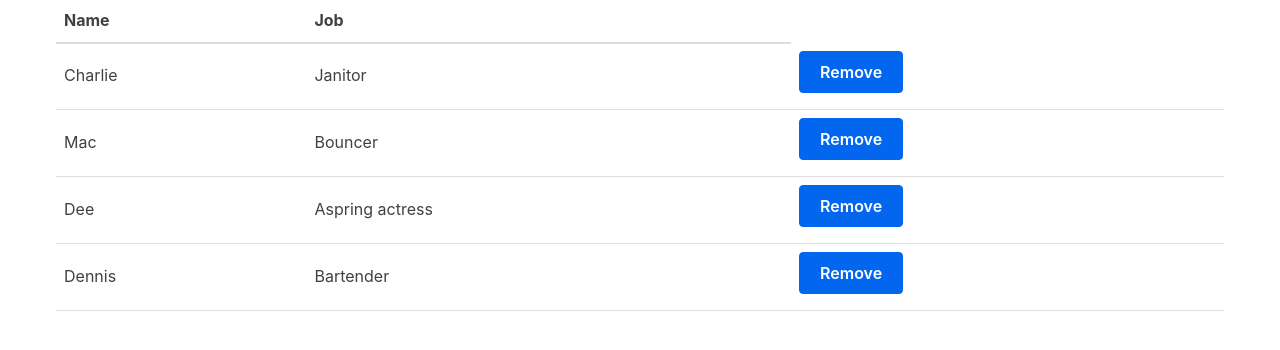
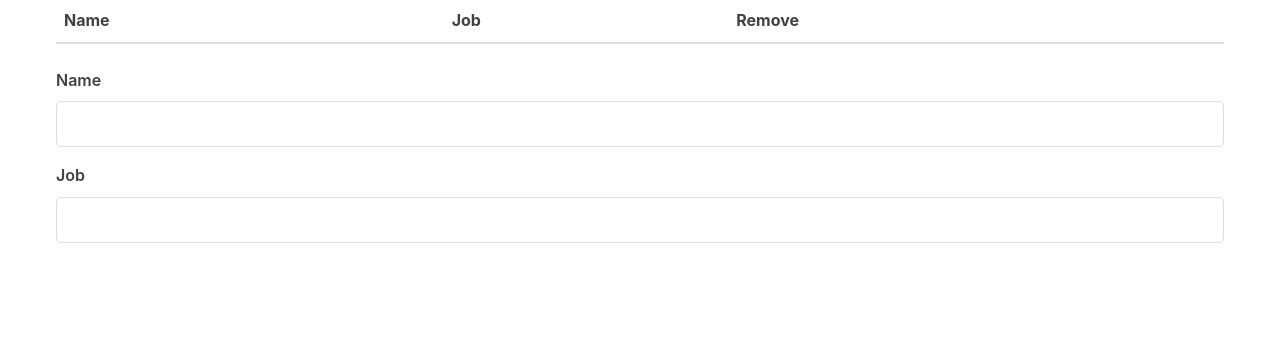
Before and after one commit to mallworth/307, a React (Vite) app in the folder packages/react-frontend/: page / in a window 1280 px wide. Shown: the top 350 px of the page. Built offline with nearby package versions, Linux system fonts and the light colour scheme.

Commit message:
Created form

```diff
--- /dev/null
+++ b/packages/react-frontend/src/Form.jsx
@@ -0,0 +1,37 @@
+import React, { useState } from "react";
+
+export default function Form() {
+    function handleChange(event) {
+        const { name, value } = event.target;
+
+        if (name === "job") {
+            setPerson({ name: person["name"], job: value });
+        } else {
+            setPerson({ name: value, job: person["job"] })
+        }
+    }
+
+    const [person, setPerson] = useState({
+        name: "",
+        job: ""
+    })
+
+    return (
+        <form>
+            <label htmlFor="name">Name</label>
+            <input
+                type="text"
+                name="name"
+                id="name"
+                value={person.name}
+                onChange={handleChange} />
+            <label htmlFor="job">Job</label>
+            <input
+                type="text"
+                name="job"
+                id="job"
+                value={person.job}
+                onChange={handleChange} />
+        </form>
+    );
+}
--- a/packages/react-frontend/src/MyApp.jsx
+++ b/packages/react-frontend/src/MyApp.jsx
@@ -1,26 +1,10 @@
 import React, { useState } from "react";
 import Table from "./Table";
+import Form from "./Form";
 
 
 export default function MyApp() {
-    const [characters, setCharacters] = useState([
-        {
-        name: "Charlie",
-        job: "Janitor"
-        },
-        {
-        name: "Mac",
-        job: "Bouncer"
-        },
-        {
-        name: "Dee",
-        job: "Aspring actress"
-        },
-        {
-        name: "Dennis",
-        job: "Bartender"
-        }
-    ]);
+    const [characters, setCharacters] = useState([]);
 
     function removeOneCharacter(index) {
         const updated = characters.filter((character, i) => {
@@ -37,6 +21,7 @@
             characterData={characters}
             removeCharacter={removeOneCharacter}
          />
+         <Form />
       </div>
     );
   }
--- a/packages/react-frontend/src/Table.jsx
+++ b/packages/react-frontend/src/Table.jsx
@@ -6,6 +6,7 @@
         <tr>
           <th>Name</th>
           <th>Job</th>
+          <th>Remove</th>
         </tr>
       </thead>
     );
@@ -19,7 +20,7 @@
                 <td>{row.job}</td>
                 <td>
                     <button onClick={() => props.removeCharacter(index)}>
-                        Remove
+                        Delete
                     </button>
                 </td>
             </tr>
```
